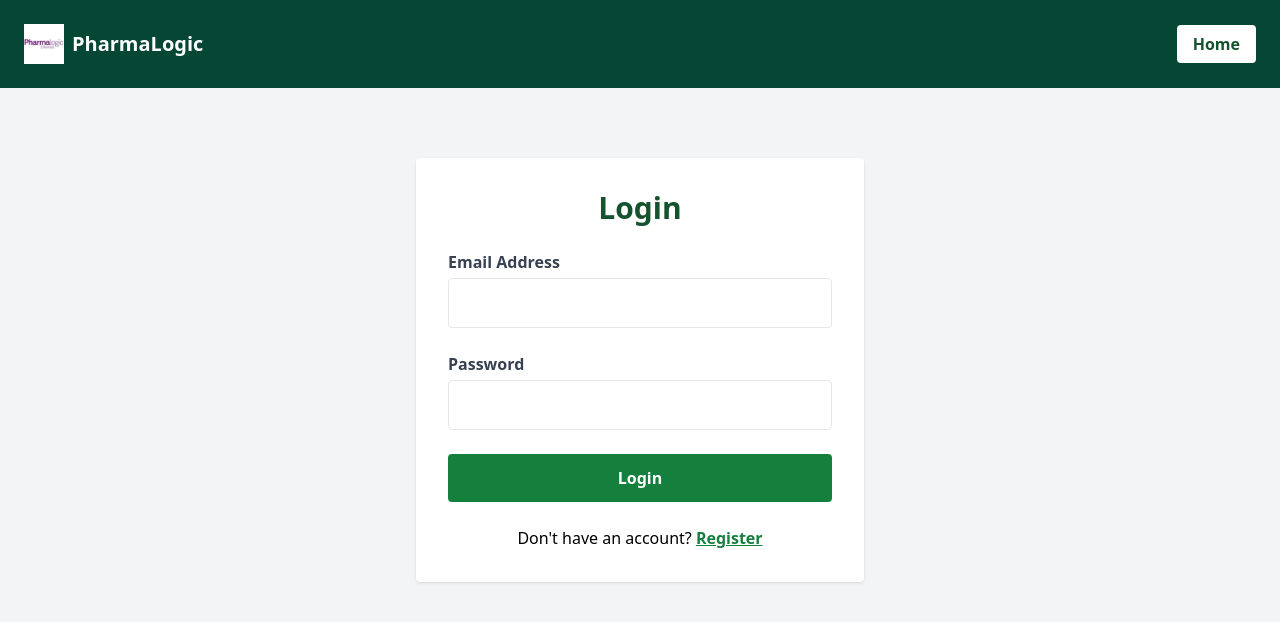
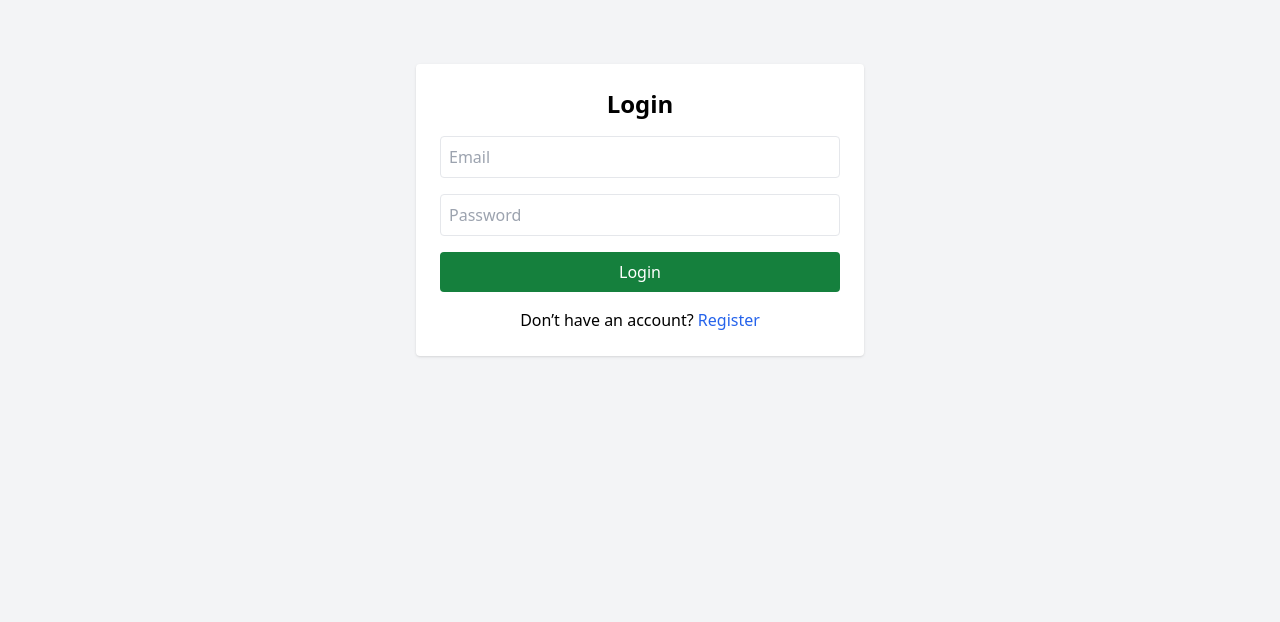
Before and after one commit to Pharmalogicchemist/pharmalogic-frontend, a website: page login.html in a window 1280 px wide. Drawn offline with nearby package versions, Linux system fonts and the light colour scheme.

Commit message:
Update login.html

```diff
--- a/login.html
+++ b/login.html
@@ -1,133 +1,54 @@
 <!DOCTYPE html>
-<html lang="en-GB">
+<html>
+
 <head>
-  <meta charset="UTF-8" />
-  <meta name="viewport" content="width=device-width, initial-scale=1" />
-  <title>PharmaLogic - Login</title>
-
+  <title>Login - PharmaLogic</title>
   <script src="https://cdn.tailwindcss.com"></script>
-
-  <style>
-    header {
-      background: #064635;
-      color: white;
-      padding: 1.5rem;
-      display: flex;
-      justify-content: space-between;
-      align-items: center;
-      position: fixed;
-      width: 100%;
-      top: 0;
-      z-index: 1000;
-    }
-    body {
-      padding-top: 110px;
-      background-color: #f3f4f6;
-    }
-  </style>
 </head>
 
-<body>
+<body class="bg-gray-100">
+  <div class="max-w-md mx-auto mt-16 bg-white p-6 rounded shadow">
+    <h2 class="text-2xl font-bold mb-4 text-center">Login</h2>
 
-<!-- HEADER -->
-<header>
-  <a href="index.html" class="text-white font-bold text-xl flex items-center gap-2">
-    <img src="logo.jpeg" class="h-10" /> PharmaLogic
-  </a>
-  <nav>
-    <a href="index.html" class="bg-white text-green-900 px-4 py-2 rounded font-semibold">Home</a>
-  </nav>
-</header>
+    <form id="loginForm" class="space-y-4">
+      <input type="email" name="email" placeholder="Email" class="border p-2 w-full rounded" required>
+      <input type="password" name="password" placeholder="Password" class="border p-2 w-full rounded" required>
 
-<!-- LOGIN CARD -->
-<main class="max-w-md mx-auto mt-12 bg-white p-8 rounded shadow">
-  <h1 class="text-3xl font-bold text-center text-green-900 mb-6">Login</h1>
-
-  <form id="login-form" class="space-y-6">
-
-    <!-- Email -->
-    <div>
-      <label class="block font-semibold text-gray-700 mb-1">Email Address</label>
-      <input
-        type="email"
-        id="email"
-        required
-        class="w-full border p-3 rounded focus:ring-green-700"
-      />
-    </div>
-
-    <!-- Password -->
-    <div>
-      <label class="block font-semibold text-gray-700 mb-1">Password</label>
-      <input
-        type="password"
-        id="password"
-        required
-        class="w-full border p-3 rounded focus:ring-green-700"
-      />
-    </div>
-
-    <!-- Submit -->
-    <button
-      type="submit"
-      class="w-full bg-green-700 hover:bg-green-800 text-white font-semibold py-3 rounded transition"
-    >
+      <button class="bg-green-700 hover:bg-green-800 text-white px-4 py-2 rounded w-full">
         Login
       </button>
     </form>
 
-  <p id="login-message" class="text-center mt-4 font-semibold"></p>
+    <p class="mt-4 text-center">
+      Don’t have an account?
+      <a href="register.html" class="text-blue-600">Register</a>
+    </p>
+  </div>
 
-  <p class="mt-6 text-center">
-    Don't have an account?
-    <a href="register.html" class="text-green-700 underline font-semibold">Register</a>
-  </p>
-</main>
-
-<!-- LOGIN SCRIPT -->
   <script>
-  document.getElementById("login-form").addEventListener("submit", async function (e) {
+    document.getElementById("loginForm").addEventListener("submit", async (e) => {
       e.preventDefault();
 
-    const email = document.getElementById("email").value.trim();
-    const password = document.getElementById("password").value.trim();
-    const msg = document.getElementById("login-message");
+      const formData = new FormData(e.target);
+      const data = Object.fromEntries(formData);
 
-    msg.innerText = "Checking your login details...";
-    msg.style.color = "black";
-
-    try {
       const res = await fetch("/api/customer-login", {
         method: "POST",
         headers: { "Content-Type": "application/json" },
-        body: JSON.stringify({ email, password })
+        body: JSON.stringify(data)
       });
 
-      const data = await res.json();
+      const result = await res.json();
 
-      if (data.success) {
-        msg.innerText = "Login successful! Redirecting...";
-        msg.style.color = "green";
-
-        // Save session details
-        localStorage.setItem("customer_id", data.customer_id);
-        localStorage.setItem("customer_name", data.customer_name);
-
-        setTimeout(() => {
-          window.location.href = "dashboard.html";
-        }, 900);
-
+      if (result.success) {
+        localStorage.setItem("customer_id", result.customer_id);
+        alert("Login successful!");
+        window.location.href = "index.html";
       } else {
-        msg.innerText = data.message || "Invalid login details.";
-        msg.style.color = "red";
-      }
-
-    } catch (err) {
-      msg.innerText = "Server error. Please try again.";
-      msg.style.color = "red";
+        alert(result.message);
       }
     });
   </script>
+</body>
 
-</body>
 </html>
```
Lines whose indentation alone changed are shown as unchanged.
